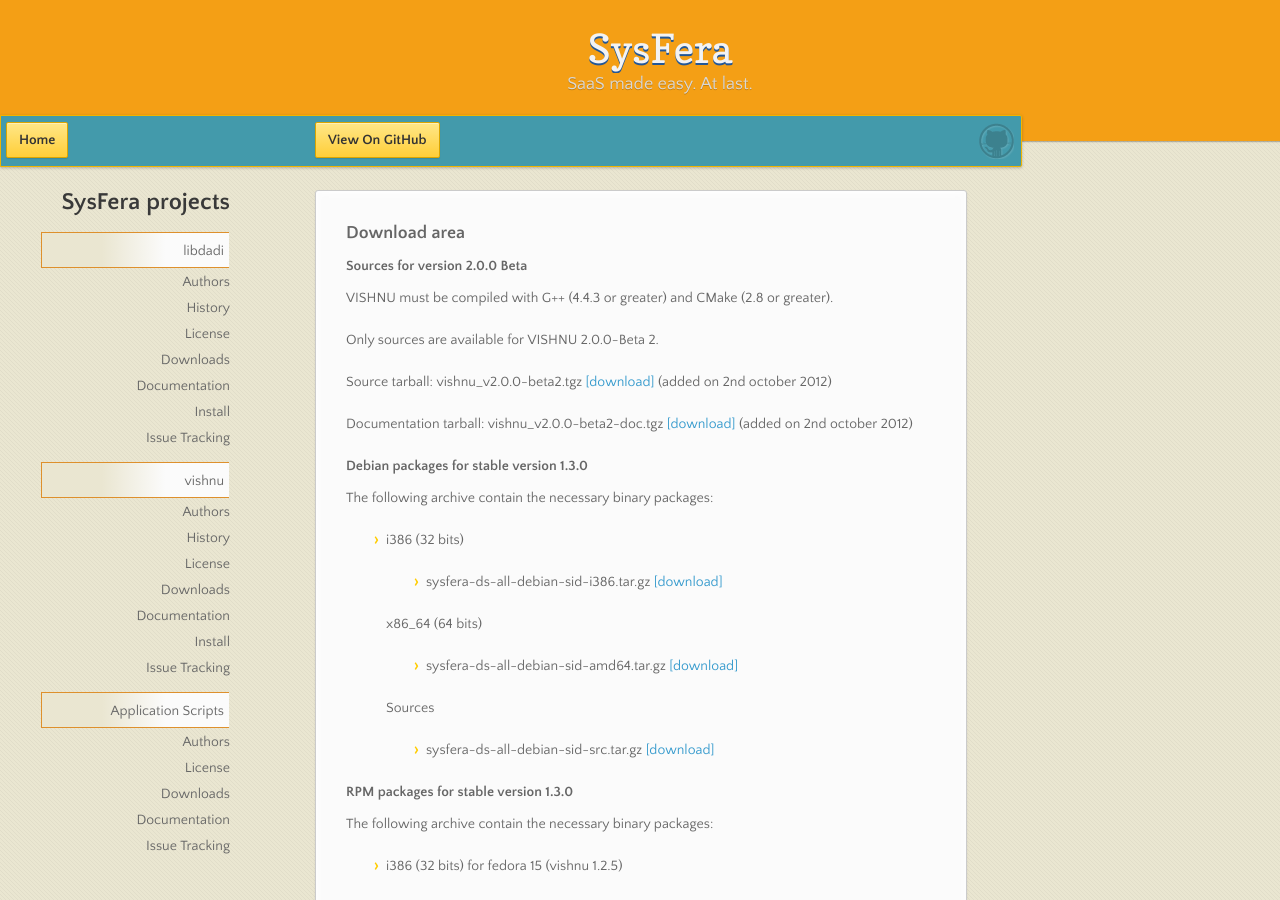
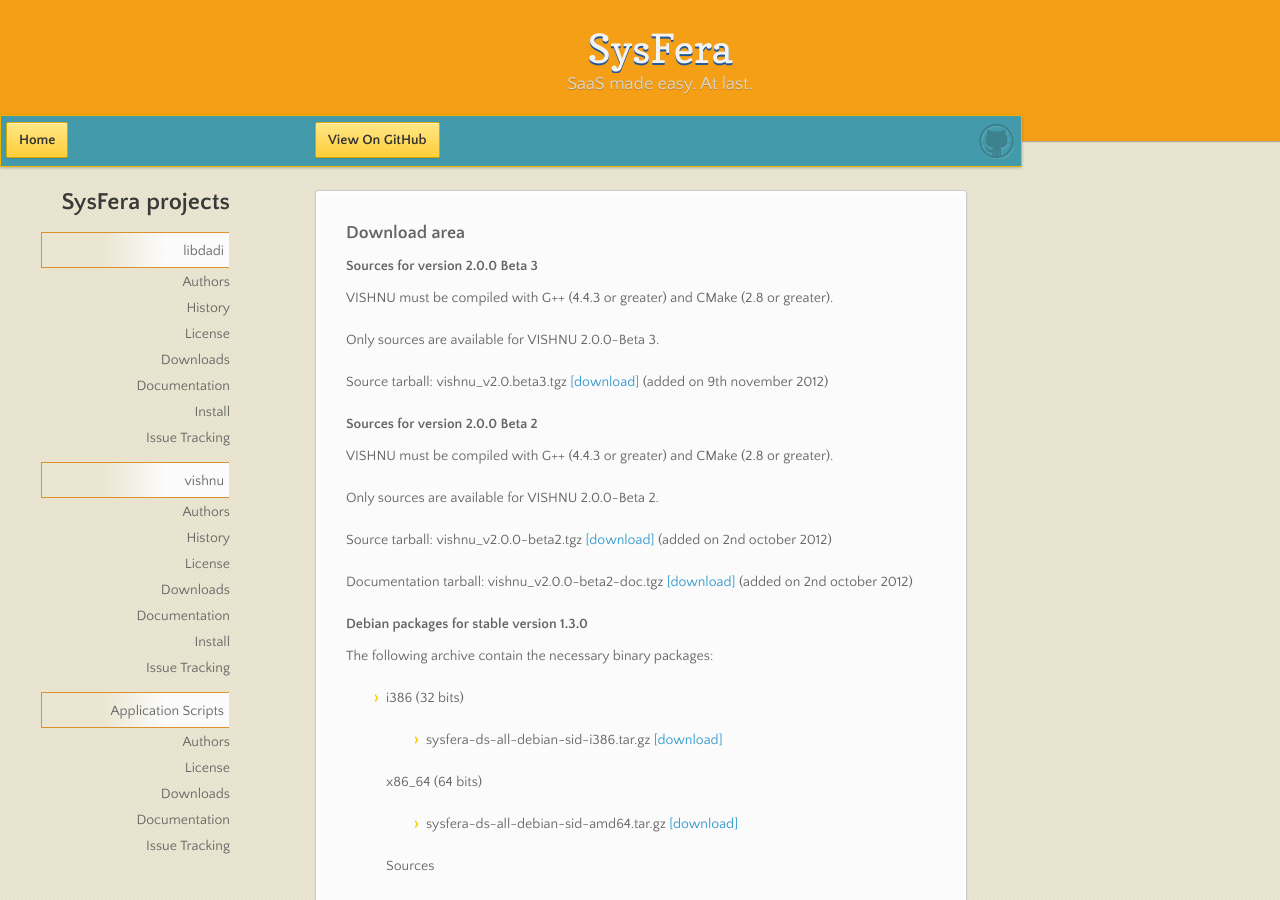
Before and after one commit to dloureiro/sysfera.github.com, a Jekyll site: the page built from _posts/2012-10-21-Vishnu_Download.html, in a window 1280 px wide and 900 px high. Built offline with Jekyll 4.4.1, drawn with Linux system fonts in a browser that asks for light colours; nearby versions of some CDN libraries; Markdown is read by kramdown in place of the engine named in the settings.

Commit message:
Adding Vishnu 2.0.0 beta3 release

```diff
--- a/_posts/2012-10-19-Vishnu_History.html
+++ b/_posts/2012-10-19-Vishnu_History.html
@@ -7,6 +7,8 @@
 	<section>
 	<h3>History</h3>
 	<dl>
+		<dt>V2.0.0 Beta-3 (09/11/2012)</dt>
+		<dd>PBS_pro support added, specific and default parameters for batch schedulers scripts added (through options and config file resp.). Generation of the ID for vishnu objects improved. Several bug fixes and the documentation was improved</dd>
 		<dt>V2.0.0 Beta-2 (02/10/2012)</dt>
 		<dd>SGE batch support, extension of jobs submission options, fixed bugs 369, 399, 410, 417, 426, 431, 434.</dd>
 		<dt>V1.3.0 (30/03/2012)</dt>
--- a/_posts/2012-10-21-Vishnu_Download.html
+++ b/_posts/2012-10-21-Vishnu_Download.html
@@ -6,7 +6,17 @@
 ---
 <section>
 	<h3>Download area</h3>
-	<h4><a id="InstallSource2.0.0"></a>Sources for version 2.0.0 Beta</h4>
+
+	<h4><a id="InstallSource2.0.0-beta3"></a>Sources for version 2.0.0 Beta 3</h4>
+	<p>VISHNU must be compiled with G++ (4.4.3 or greater) and CMake
+		(2.8 or greater).</p>
+	<p>Only sources are available for VISHNU 2.0.0-Beta 3.</p>
+	<p>
+		Source tarball: vishnu_v2.0.beta3.tgz <a class="ulink"
+			href="www.sysfera.com/download/vishnu/vishnu_v2.0.beta3.tgz"
+			target="_top">[download]</a> (added on 9th november 2012)
+	</p>
+	<h4><a id="InstallSource2.0.0-beta2"></a>Sources for version 2.0.0 Beta 2</h4>
 	<p>VISHNU must be compiled with G++ (4.4.3 or greater) and CMake
 		(2.8 or greater).</p>
 	<p>Only sources are available for VISHNU 2.0.0-Beta 2.</p>
--- a/_posts/2012-10-23-Vishnu_Installation.html
+++ b/_posts/2012-10-23-Vishnu_Installation.html
@@ -30,7 +30,8 @@
 	<h4>Installation procedures</h4>
 	<p>Please refer to the corresponding pages:
 	<ul>
-	<li><a href="/vishnu/download.html#InstallSource2.0.0">Installation from source v2.0.0 Beta</a></li>
+<li><a href="/vishnu/download.html#InstallSource2.0.0-beta3">Installation from source v2.0.0 Beta3</a></li>
+	<li><a href="/vishnu/download.html#InstallSource2.0.0-beta2">Installation from source v2.0.0 Beta2</a></li>
 	<li><a href="/vishnu/download.html#InstallSource1.3.0">Installation from source v1.3.0</a></li>
 	<li><a href="/vishnu/download.html#InstallSourceDebian1.3.0">Installation from debian packages</a></li>
 	<li><a href="/vishnu/download.html#InstallRPM1.3.0">Installation from rpm packages</a></li>
```
Also changed, not shown: index.html (line endings or trailing spaces).
